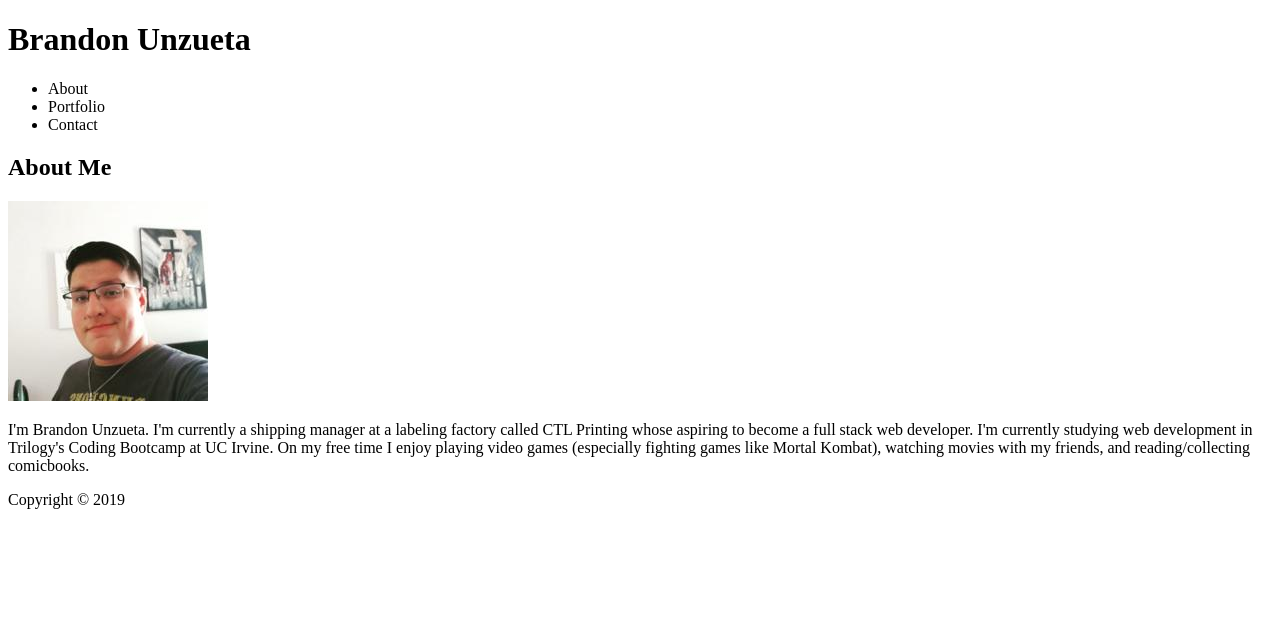
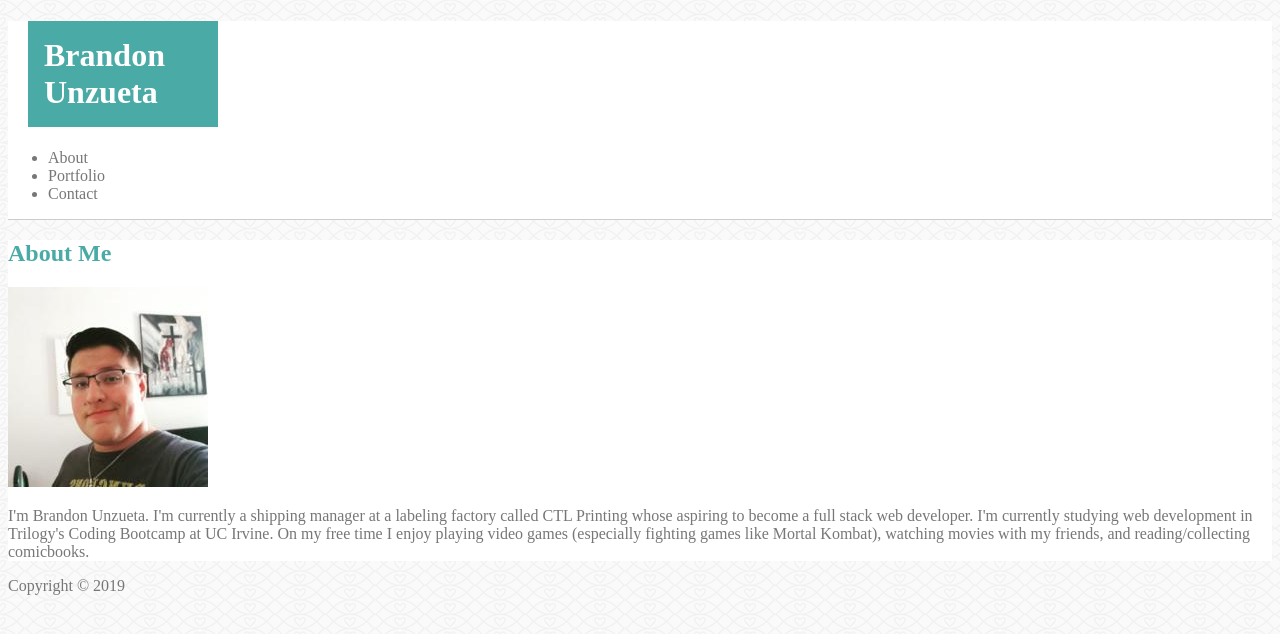
Before and after one commit to BJZeta/Basic-Portfolio, a plain HTML site: page index.html in a window 1280 px wide. Drawn offline with Linux system fonts and the light colour scheme.

Commit message:
added colors and some styling to index

```diff
--- a/assets/css/styles.css
+++ b/assets/css/styles.css
@@ -1,11 +1,35 @@
-/* h1 {
+/******************** Colors ********************/
+
+h1 {
     background-color: #4aaaa5;
+    color: #fff;
+    width: 12.5%;
+    padding: 16px;
+    position: relative;
+    left: 20px;
+
 }
 
 h2 {
     color: #4aaaa5;
-} */
+}
 
 body {
-    background-image: url(assets/images/fishnets-and-hearts.png);
+    background-image: url(../images/fishnets-and-hearts.png);
+    background-repeat: repeat;
 }
+
+p, li {
+    color: #777777;
+}
+
+header {
+    background-color: #ffffff;
+    border-width: 0 0 1px 0;
+    border-style: solid;
+    border-color: #ccc;
+}
+
+.main-content {
+    background-color: #fff;
+}
--- a/index.html
+++ b/index.html
@@ -21,7 +21,7 @@
         </nav>
 
     </header>
-    <div id="aboutme">
+    <div class="main-content">
         <h2>About Me</h2>
         <img src="./assets/images/portfolio-pic.jpg" alt="portfolio-pic">
         <p>I'm Brandon Unzueta. I'm currently a shipping manager at a labeling factory called CTL Printing whose
```
